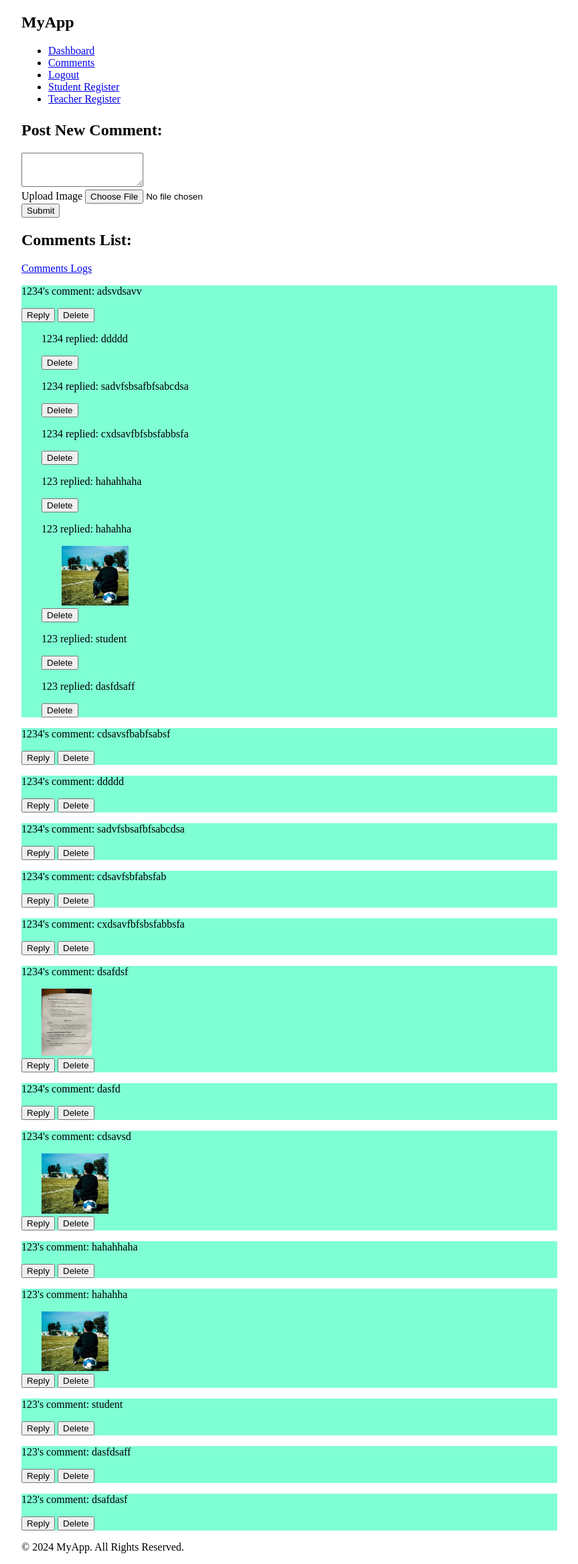
After one commit to 00helloworld/Flask_24A21, a Flask app: page /comments in a window 1280 px wide. The commit adds this page. Shown: the whole page at 67% size, without its empty margins (208-1071 px from the left). Run offline with Flask 3, Linux system fonts and the light colour scheme; a user stored in the database is signed in.

Commit message:
add comment & pretify base.html

```diff
--- a/app/models/comment.py
+++ b/app/models/comment.py
@@ -1,9 +1,33 @@
 from app import db
+from datetime import datetime
 
 class Comment(db.Model):
     id = db.Column(db.Integer, primary_key=True)
-    user_id = db.Column(db.Integer, nullable=False)
-    comment_text = db.Column(db.Text, nullable=False)
-    image_path = db.Column(db.String(200))
-    parent_comment_id = db.Column(db.Integer)
-    timestamp = db.Column(db.DateTime, nullable=False)
+    user_id = db.Column(db.Integer, db.ForeignKey('user.id'), nullable=False)
+    user_name = db.Column(db.String(255), nullable=False)
+    user_role = db.Column(db.String(255), nullable=False)
+    content = db.Column(db.Text, nullable=False)
+    timestamp = db.Column(db.DateTime, default=datetime.utcnow)
+    parent_id = db.Column(db.Integer, db.ForeignKey('comment.id'), nullable=True)
+    image = db.Column(db.String(255), nullable=True)  # 存储图片路径
+
+    user = db.relationship('User', backref='comments', lazy=True)
+    replies = db.relationship('Comment', backref=db.backref('parent', remote_side=[id]), lazy=True)
+
+
+    # def to_dict(self):
+    #     return {
+    #         'id': self.id,
+    #         'user_id': self.user_id,
+    #         'user_name': self.user_name,
+    #         'user_role': self.user_role,
+    #         'content': self.content,
+    #         'image': self.image,
+    #         'parent_id': self.parent_id,
+    #         'timestamp': self.timestamp.strftime('%Y-%m-%d %H:%M:%S'),
+    #         'username': self.user.username if self.user else None,
+    #         'parent_content': self.parent_comment.content if self.parent_comment else None
+    #     }
+
+    def __repr__(self):
+        return f"Comment('{self.user_id}', '{self.content}', '{self.image}', '{self.timestamp}')"
--- a/app/routes/__init__.py
+++ b/app/routes/__init__.py
@@ -2,4 +2,4 @@ from flask import Blueprint
 
 bp = Blueprint('routes', __name__)
 
-from app.routes import auth_routes, teacher_routes, student_routes, home, dashboard, statistics
+from app.routes import auth_routes, teacher_routes, student_routes, home, dashboard, statistics, comment
--- /dev/null
+++ b/app/routes/comment.py
@@ -0,0 +1,85 @@
+from flask import render_template, request, jsonify, redirect, url_for, flash, session
+from app import app, db
+from app.models import Comment, User
+import os
+from datetime import datetime
+
+
+@app.route('/comments', methods=['get'])
+def comments():
+    if 'user_id' not in session:
+        return redirect(url_for('login'))
+    user_id = session['user_id']
+    user = User.query.filter_by(id=user_id).one()
+    comments = Comment.query.all()
+    print('-'*10, comments)
+    print('-'*10, user)
+
+    return render_template('comments.html', comments=comments, user=user)
+
+@app.route('/comments_logs', methods=['get'])
+def comment_log():
+    if 'user_id' not in session:
+        return redirect(url_for('login'))
+
+    comments = Comment.query.all()
+    return render_template('comments_logs.html', comments=comments)
+
+
+@app.route('/post_comment', methods=['POST'])
+def post_comment():
+    if 'user_id' not in session:
+        return redirect(url_for('login'))
+    user_id = session['user_id']
+    user = User.query.filter_by(id=user_id).one()
+
+    content = request.form.get('content')
+    image_path = None
+    if 'image' in request.files and request.files['image'].filename != '':
+        image_path = save_image(request.files['image'])
+
+    parent_id = request.form.get('parent_id', None)
+
+    comment = Comment(user_id=user_id, user_name=user.username,
+                      user_role=user.role, content=content,
+                      image=image_path, parent_id=parent_id)
+    db.session.add(comment)
+    db.session.commit()
+    print('-'*30, session['user_id'])
+    flash('Your comment has been posted!', 'success')
+    return redirect(url_for('comments'))
+
+@app.route('/delete_comment/<int:comment_id>', methods=['DELETE'])
+def delete_comment(comment_id):
+    if 'user_id' not in session:
+        return redirect(url_for('login'))
+    user_id = session['user_id']
+
+    comment = Comment.query.get_or_404(comment_id)
+    if user_id != comment.user_id:
+        return jsonify({'success': False, 'message': 'Permission denied'}), 403
+
+    db.session.delete(comment)
+    db.session.commit()
+    return jsonify({'success': True})
+
+@app.route('/delete_reply/<int:reply_id>', methods=['DELETE'])
+def delete_reply(reply_id):
+    if 'user_id' not in session:
+        return redirect(url_for('login'))
+    user_id = session['user_id']
+
+    reply = Comment.query.get_or_404(reply_id)
+    if user_id != reply.user_id:
+        return jsonify({'success': False, 'message': 'Permission denied'}), 403
+
+    db.session.delete(reply)
+    db.session.commit()
+    return jsonify({'success': True})
+
+def save_image(image):
+    # 保存图片并返回路径
+    image_name = f"{datetime.utcnow().strftime('%Y%m%d%H%M%S%f')}.jpg"
+    image_path = os.path.join('app/static/images', image_name)
+    image.save(image_path)
+    return image_name
--- a/app/templates/base.html
+++ b/app/templates/base.html
@@ -6,6 +6,36 @@
     <title>MyApp</title>
     <link rel="stylesheet" href="{{ url_for('static', filename='style.css') }}">
     <script src="https://cdn.jsdelivr.net/npm/chart.js"></script>
+    <style>
+        .container {
+            max-width: 800px;
+            margin: 0 auto;
+        }
+
+        .mt-4 {
+            margin-top: 1.5rem;
+        }
+
+        .comment-table {
+            width: 100%;
+            border-collapse: collapse;
+            margin-top: 1rem;
+        }
+
+        .comment-table th, .comment-table td {
+            border: 1px solid #e0e0e0;
+            padding: 8px 12px;
+            text-align: left;
+        }
+
+        .comment-table th {
+            background-color: #f5f5f5;
+        }
+
+        .comment-table tbody tr:hover {
+            background-color: #f0f0f0;
+        }
+    </style>
 </head>
 <body>
 
@@ -15,6 +45,7 @@
             <h1>MyApp</h1>
             <ul>
                 <li><a href="{{ url_for('dashboard') }}">Dashboard</a></li>
+                <li><a href="{{ url_for('comments') }}">Comments</a></li>
                 <li><a href="{{ url_for('logout') }}">Logout</a></li>
                 <li><a href="{{ url_for('register_student') }}">Student Register</a></li>
                 <li><a href="{{ url_for('register_teacher') }}">Teacher Register</a></li>
@@ -26,8 +57,7 @@
 <div class="container mt-4">
     {% block content %}
     {% endblock %}
-</div>
-<div class="flash">
+
     {% with messages = get_flashed_messages(with_categories=true) %}
       {% if messages %}
         {% for category, message in messages %}
@@ -37,8 +67,6 @@
         {% endfor %}
       {% endif %}
     {% endwith %}
-
-
 </div>
 
 <footer>
@@ -47,7 +75,5 @@
     </div>
 </footer>
 
-<script src="{{ url_for('static', filename='js/main.js') }}"></script>
-
 </body>
 </html>
--- /dev/null
+++ b/app/templates/comments.html
@@ -0,0 +1,120 @@
+{% extends "base.html" %}
+
+{% block content %}
+
+<!-- 评论表单 -->
+<div class="comment-form">
+    <h2>Post New Comment:</h2>
+    <form method="post" enctype="multipart/form-data" action="{{ url_for('post_comment') }}">
+        <input type="hidden" name="parent_id" value="">
+        <div class="form-group">
+            <textarea class="form-control" id="commentContent" name="content" rows="3" required></textarea>
+        </div>
+        <div class="form-group">
+            <label for="commentImage">Upload Image</label>
+            <input type="file" class="form-control-file" id="commentImage" name="image">
+        </div>
+        <button type="submit" class="btn btn-primary">Submit</button>
+    </form>
+</div>
+
+<!-- 评论列表 -->
+<div class="comment-list">
+    <h2>Comments List:</h2>
+    {% if user.role == 'teacher' %}
+    <a href="{{ url_for('comment_log') }}">Comments Logs</a>
+    {% endif %}
+    {% for comment in comments %}
+    <div class="comment" style="background-color: aquamarine;">
+
+        <p>{{ comment.user_name }}'s comment:  {{ comment.content }}</p>
+        {% if comment.image %}
+        <img src="{{ url_for('static', filename='images/' + comment.image) }}"
+        alt="Comment Image" class="comment-image" style="margin-left: 30px;max-width: 100px;max-height: 100px;">
+        {% endif %}
+        <div class="operation">
+            <button class="reply-btn" data-parent="{{ comment.id }}">Reply</button>
+            {% if user.id == comment.user_id or user.role == 'teacher' %}
+            <button class="delete-btn" data-id="{{ comment.id }}">Delete</button>
+            {% endif %}
+        </div>
+        <div class="reply-form" style="display:none;">
+            <form method="post" enctype="multipart/form-data" action="{{ url_for('post_comment') }}">
+                <input type="hidden" name="parent_id" value="{{ comment.id }}">
+                <div class="form-group">
+                    <textarea class="form-control" name="content" rows="1" required></textarea>
+                </div>
+                <div class="form-group">
+                    <label for="replyImage">Upload Image</label>
+                    <input type="file" class="form-control-file" id="replyImage" name="image">
+                </div>
+                <button type="submit" class="btn btn-primary">Submit</button>
+            </form>
+        </div>
+        {% for reply in comment.replies %}
+        <div class="reply" style="margin-left: 30px;">
+            <p>{{ reply.user_name }} replied:  {{ reply.content }}</p>
+            {% if reply.image %}
+            <img src="{{ url_for('static', filename='images/' + reply.image) }}"
+            style="margin-left: 30px;max-width: 100px;max-height: 100px;"
+            alt="Reply Image" class="reply-image">
+            {% endif %}
+            <div>
+                <!-- <button class="reply-btn" data-parent="{{ comment.id }}">Reply</button> -->
+                {% if user.id == reply.user_id or user.role == 'teacher' %}
+                <button class="delete-reply-btn" data-id="{{ reply.id }}">Delete</button>
+                {% endif %}
+            </div>
+        </div>
+        {% endfor %}
+    </div>
+    {% endfor %}
+</div>
+
+<script>
+    document.addEventListener('DOMContentLoaded', () => {
+        const replyBtns = document.querySelectorAll('.reply-btn');
+        replyBtns.forEach(btn => {
+            btn.addEventListener('click', () => {
+                const parentId = btn.getAttribute('data-parent');
+                const replyForm = btn.parentElement.nextElementSibling;
+                replyForm.style.display = 'block';
+                replyForm.querySelector('input[name="parent_id"]').value = parentId;
+            });
+        });
+
+        const deleteBtns = document.querySelectorAll('.delete-btn');
+        deleteBtns.forEach(btn => {
+            btn.addEventListener('click', async () => {
+                const commentId = btn.getAttribute('data-id');
+                const response = await fetch(`/delete_comment/${commentId}`, {
+                    method: 'DELETE',
+                });
+                const data = await response.json();
+                if (data.success) {
+                    btn.parentElement.parentElement.remove();
+                } else {
+                    alert(data.message);
+                }
+            });
+        });
+
+        const deleteReplyBtns = document.querySelectorAll('.delete-reply-btn');
+        deleteReplyBtns.forEach(btn => {
+            btn.addEventListener('click', async () => {
+                const replyId = btn.getAttribute('data-id');
+                const response = await fetch(`/delete_reply/${replyId}`, {
+                    method: 'DELETE',
+                });
+                const data = await response.json();
+                if (data.success) {
+                    btn.parentElement.remove();
+                } else {
+                    alert(data.message);
+                }
+            });
+        });
+    });
+</script>
+
+{% endblock %}
--- a/app/templates/teacher_dashboard.html
+++ b/app/templates/teacher_dashboard.html
@@ -7,7 +7,7 @@
     <li><a href="{{ url_for('manage_questions') }}" class="btn btn-success">Manage Questions</a></li>
     <!-- <li><a href="{{ url_for('add_assessment') }}" class="btn btn-success">Add Assessment</a></li> -->
     <li><a href="{{ url_for('manage_assessments') }}" class="btn btn-success">Manage Assessments</a></li>
-    <li><a href="{{ url_for('teacher_statistics') }}" class="btn btn-success">Statistics</a></li>
+    <li><a href="{{ url_for('teacher_statistic') }}" class="btn btn-success">Statistics</a></li>
 
 </ul>
 
```
Also changed, not shown: app/templates/comments_logs.html (added, +67 -0 lines), app/static/images/20240418005509268915.jpg (added), app/static/images/20240418005917610173.jpg (added), app/static/images/20240418010231893298.jpg (added), app/static/images/20240418010859195328.jpg (added), app/static/images/20240418011038049718.jpg (added), app/static/images/20240418011717696650.jpg (added), app/static/images/20240418014305126555.jpg (added), app/static/images/20240418014622579306.jpg (added), app/static/images/20240418015202082671.jpg (added), database.db.
